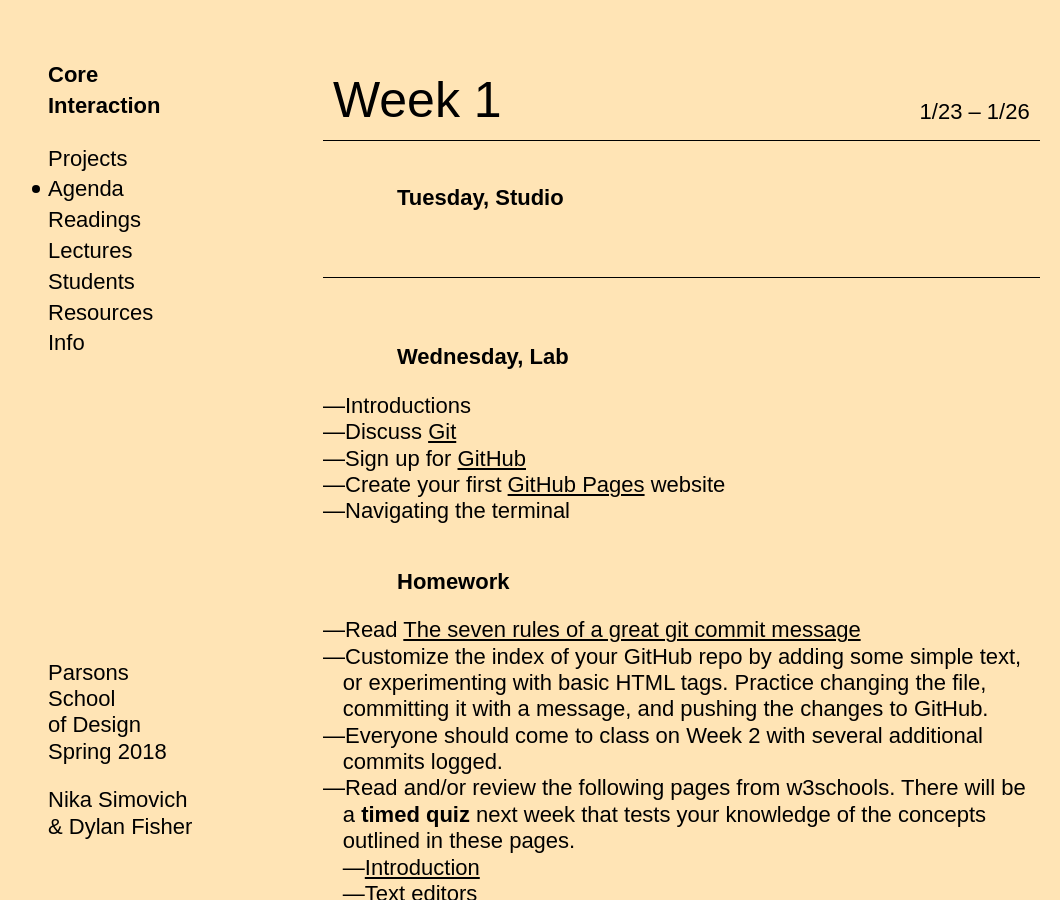
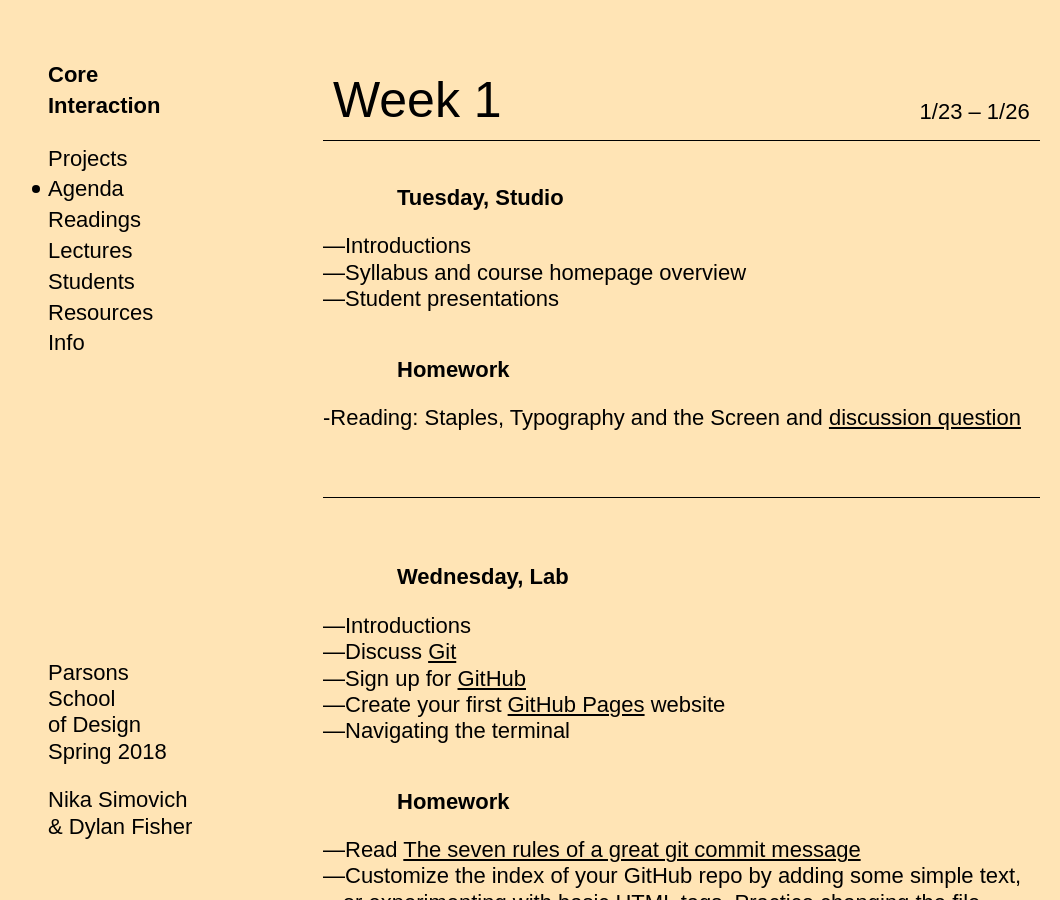
Before and after one commit to dylanfisher/ci18, a Jekyll site: the page built from _agendas/week-1.md, in a window 1280 px wide and 900 px high. Shown: the whole window, without its empty margins (12-1072 px from the left). Built offline with Jekyll 4.4.1, drawn with Linux system fonts in a browser that asks for light colours; some web fonts are replaced.

Commit message:
Add Tuesday agenda

```diff
--- a/_agendas/week-1.md
+++ b/_agendas/week-1.md
@@ -5,6 +5,13 @@ date_range:       1/23 – 1/26
 ---
 
 ### Tuesday, Studio
+
+- Introductions
+- Syllabus and course homepage overview
+- Student presentations
+
+### Homework
+-Reading: Staples, Typography and the Screen and [discussion question](https://docs.google.com/document/d/18sKz4hNZBPRf6RGIiqbPpylc5A8lOblWFT21CX7TSjM/edit?usp=sharing)
 
 ---
 
```
